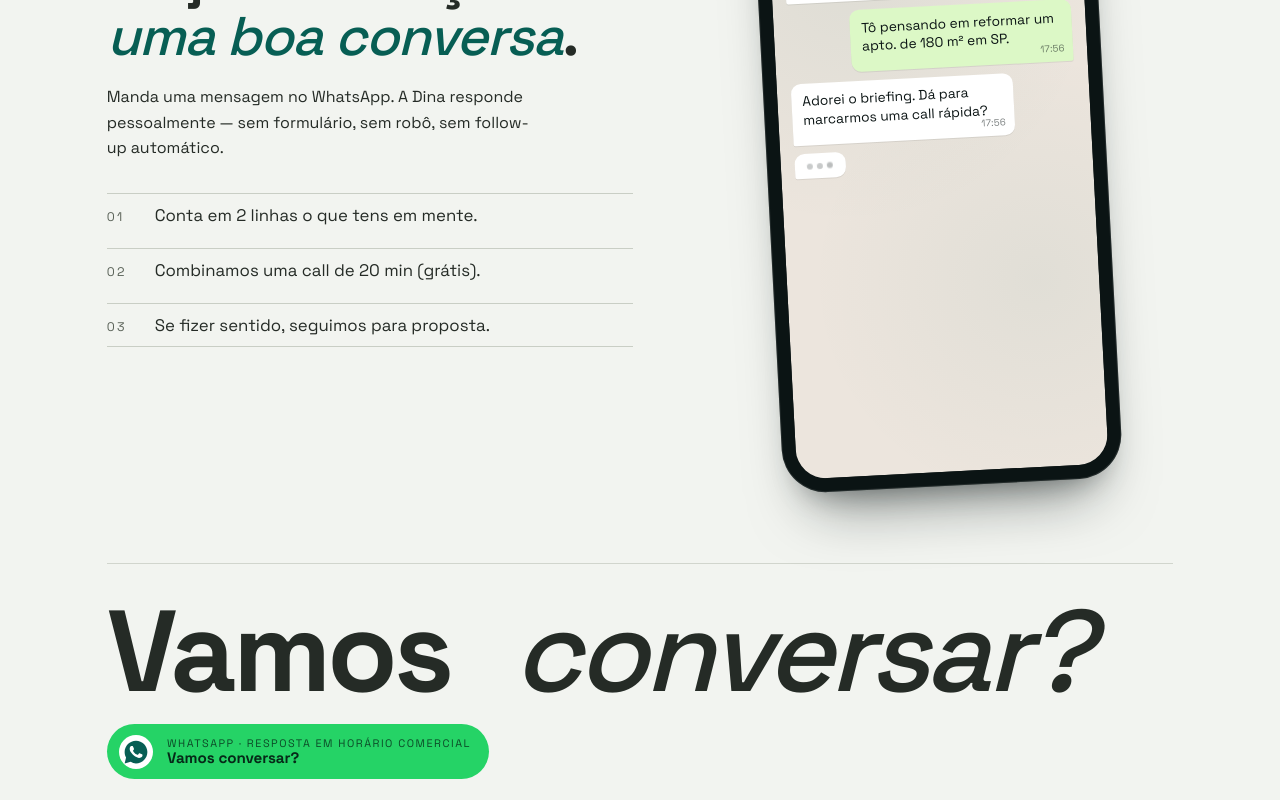
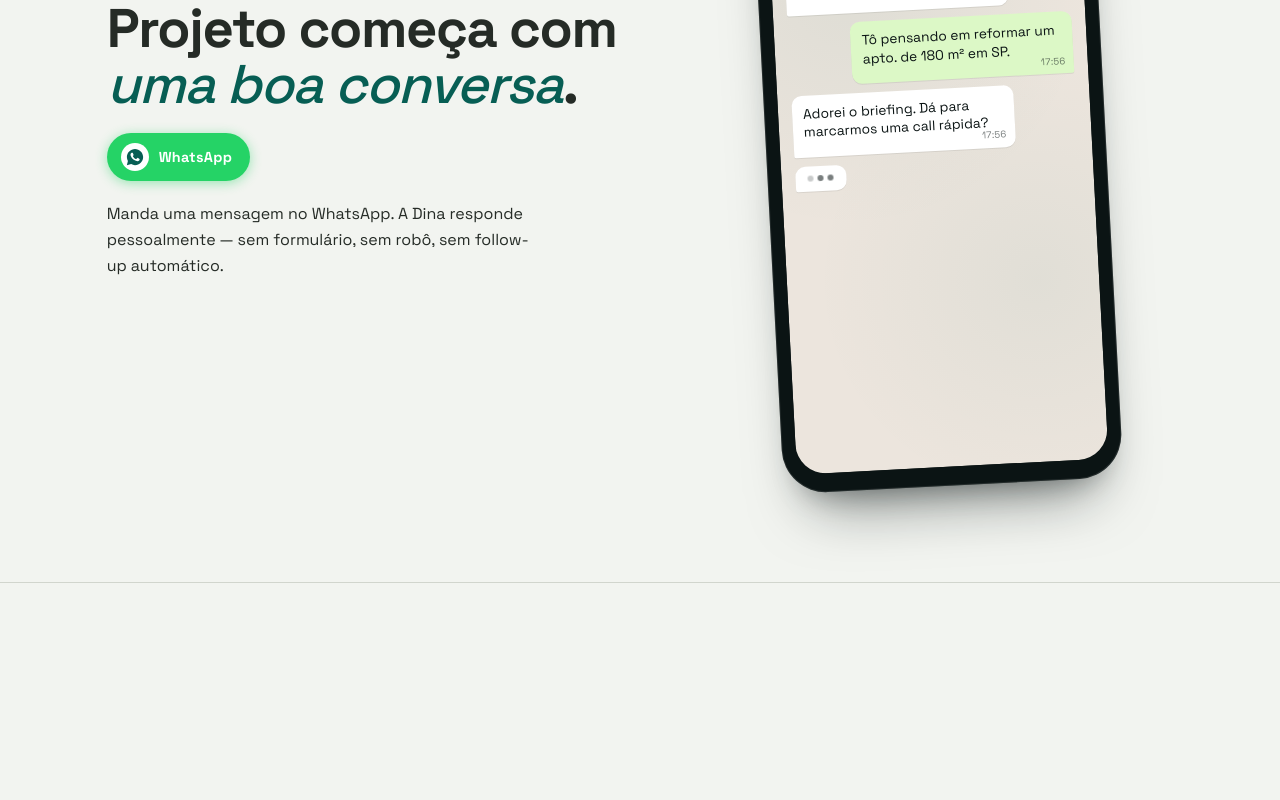
Before and after one commit to gamesferabr/DinaPita, a Vue app: page / in a window 1280 px wide. Shown: the part 360-1160 px from the top of the page. Built offline with nearby package versions, Linux system fonts and the light colour scheme.

Commit message:
modified:   src/components/ShowcaseVideoSection.vue

```diff
--- a/src/components/ShowcaseVideoSection.vue
+++ b/src/components/ShowcaseVideoSection.vue
@@ -5,8 +5,8 @@ import { contato } from "../data/siteContent.js";
 const props = defineProps({
   /** Link do WhatsApp (com mensagem pré-preenchida). Fallback para `siteContent`. */
   whatsappHref: { type: String, default: contato.whatsappUrl },
-  /** Texto do CTA gigante. */
-  ctaLabel: { type: String, default: "Vamos conversar?" },
+  /** Rótulo do botão de WhatsApp (coluna de texto). */
+  whatsappButtonLabel: { type: String, default: "WhatsApp" },
   /**
    * Mensagens encenadas no “telemóvel” — aparecem com delay progressivo,
    * simulando uma conversa real antes do CTA final.
@@ -95,25 +95,27 @@ function bubbleDelay(i) {
           Projeto começa com
           <em>uma boa conversa</em>.
         </h2>
+        <a
+          class="wa-showcase__wh-btn"
+          :href="whatsappHref"
+          target="_blank"
+          rel="noopener noreferrer"
+          :aria-label="`${whatsappButtonLabel}. Abre o WhatsApp numa nova janela.`"
+        >
+          <span class="wa-showcase__wh-btn-icon" aria-hidden="true">
+            <svg viewBox="0 0 32 32" fill="none" width="20" height="20">
+              <path
+                d="M16 3C8.82 3 3 8.82 3 16c0 2.29.6 4.45 1.64 6.32L3 29l6.88-1.81A12.93 12.93 0 0 0 16 29c7.18 0 13-5.82 13-13S23.18 3 16 3Zm7.21 17.94c-.3.85-1.73 1.63-2.42 1.73-.62.09-1.41.13-2.28-.14-.52-.16-1.2-.38-2.06-.76-3.63-1.58-5.99-5.31-6.17-5.55-.18-.24-1.47-1.96-1.47-3.74 0-1.78.93-2.65 1.27-3.01.34-.36.73-.45.97-.45.24 0 .49.0.7.01.22.01.52-.08.82.62.3.7 1.02 2.48 1.11 2.66.09.18.15.4.03.64-.12.24-.18.4-.36.62-.18.22-.38.49-.54.66-.18.18-.37.38-.16.74.2.36.91 1.5 1.95 2.43 1.34 1.19 2.47 1.56 2.83 1.74.36.18.57.15.79-.09.22-.24.91-1.06 1.15-1.43.24-.36.48-.3.82-.18.34.12 2.14 1.01 2.51 1.2.36.18.6.27.7.42.09.15.09.85-.22 1.69Z"
+                fill="currentColor"
+              />
+            </svg>
+          </span>
+          {{ whatsappButtonLabel }}
+        </a>
         <p class="wa-showcase__lead">
           Manda uma mensagem no WhatsApp. A Dina responde pessoalmente —
           sem formulário, sem robô, sem follow-up automático.
         </p>
-
-        <ul class="wa-showcase__facts" aria-label="Como funciona">
-          <li>
-            <span class="wa-showcase__fact-num">01</span>
-            <span>Conta em 2 linhas o que tens em mente.</span>
-          </li>
-          <li>
-            <span class="wa-showcase__fact-num">02</span>
-            <span>Combinamos uma call de 20 min (grátis).</span>
-          </li>
-          <li>
-            <span class="wa-showcase__fact-num">03</span>
-            <span>Se fizer sentido, seguimos para proposta.</span>
-          </li>
-        </ul>
       </div>
 
       <!-- “Telemóvel” com conversa a decorrer -->
@@ -165,37 +167,6 @@ function bubbleDelay(i) {
         </div>
       </div>
     </div>
-
-    <!-- CTA gigante inspirado em lusion / awwwards -->
-    <a
-      class="wa-cta"
-      :href="whatsappHref"
-      target="_blank"
-      rel="noopener"
-      :aria-label="`${ctaLabel} Abre uma nova conversa no WhatsApp.`"
-    >
-      <span class="wa-cta__line">
-        <span class="wa-cta__word" data-text="Vamos">Vamos</span>
-        <span class="wa-cta__word wa-cta__word--accent" data-text="conversar?">
-          conversar?
-        </span>
-      </span>
-
-      <span class="wa-cta__meta">
-        <span class="wa-cta__icon" aria-hidden="true">
-          <svg viewBox="0 0 32 32" fill="none" width="28" height="28">
-            <path
-              d="M16 3C8.82 3 3 8.82 3 16c0 2.29.6 4.45 1.64 6.32L3 29l6.88-1.81A12.93 12.93 0 0 0 16 29c7.18 0 13-5.82 13-13S23.18 3 16 3Zm7.21 17.94c-.3.85-1.73 1.63-2.42 1.73-.62.09-1.41.13-2.28-.14-.52-.16-1.2-.38-2.06-.76-3.63-1.58-5.99-5.31-6.17-5.55-.18-.24-1.47-1.96-1.47-3.74 0-1.78.93-2.65 1.27-3.01.34-.36.73-.45.97-.45.24 0 .49.0.7.01.22.01.52-.08.82.62.3.7 1.02 2.48 1.11 2.66.09.18.15.4.03.64-.12.24-.18.4-.36.62-.18.22-.38.49-.54.66-.18.18-.37.38-.16.74.2.36.91 1.5 1.95 2.43 1.34 1.19 2.47 1.56 2.83 1.74.36.18.57.15.79-.09.22-.24.91-1.06 1.15-1.43.24-.36.48-.3.82-.18.34.12 2.14 1.01 2.51 1.2.36.18.6.27.7.42.09.15.09.85-.22 1.69Z"
-              fill="currentColor"
-            />
-          </svg>
-        </span>
-        <span class="wa-cta__sub">
-          <small>WhatsApp · resposta em horário comercial</small>
-          <strong>{{ ctaLabel }}</strong>
-        </span>
-      </span>
-    </a>
   </section>
 </template>
 
@@ -258,49 +229,66 @@ function bubbleDelay(i) {
   color: var(--wa-green-ink);
 }
 
+.wa-showcase__wh-btn {
+  display: inline-flex;
+  align-items: center;
+  gap: 0.6rem;
+  margin: 0 0 1.25rem;
+  padding: 0.65rem 1.1rem 0.65rem 0.9rem;
+  font-family: var(--font-sans);
+  font-size: 0.9rem;
+  font-weight: 600;
+  letter-spacing: 0.02em;
+  text-decoration: none;
+  color: #fff;
+  background: var(--wa-green);
+  border: none;
+  border-radius: 999px;
+  box-shadow: 0 2px 12px color-mix(in srgb, var(--wa-green) 45%, transparent);
+  transition: background 0.2s ease, transform 0.2s ease, box-shadow 0.2s ease;
+  width: max-content;
+}
+
+.wa-showcase__wh-btn:hover,
+.wa-showcase__wh-btn:focus-visible {
+  background: color-mix(in srgb, var(--wa-green) 88%, #000);
+  transform: translateY(-1px);
+  box-shadow: 0 4px 16px color-mix(in srgb, var(--wa-green) 50%, transparent);
+  outline: none;
+}
+
+.wa-showcase__wh-btn-icon {
+  display: grid;
+  place-items: center;
+  width: 1.75rem;
+  height: 1.75rem;
+  border-radius: 50%;
+  background: #fff;
+  color: var(--wa-green-ink);
+}
+
 .wa-showcase__lead {
   font-size: clamp(1rem, 1.2vw, 1.12rem);
   line-height: 1.6;
   max-width: 42ch;
   color: var(--text);
-  margin: 0 0 2rem;
-}
-
-.wa-showcase__facts {
-  list-style: none;
-  padding: 0;
-  margin: 0;
-  display: grid;
-  gap: 0.75rem;
-}
-
-.wa-showcase__facts li {
-  display: grid;
-  grid-template-columns: 2.25rem 1fr;
-  align-items: baseline;
-  gap: 0.75rem;
-  padding: 0.5rem 0;
-  border-top: 1px solid color-mix(in srgb, var(--ash) 55%, transparent);
-}
-
-.wa-showcase__facts li:last-child {
-  border-bottom: 1px solid color-mix(in srgb, var(--ash) 55%, transparent);
-}
-
-.wa-showcase__fact-num {
-  font-family: var(--font-display);
-  font-size: 0.78rem;
-  letter-spacing: 0.18em;
-  color: var(--text-muted);
+  margin: 0 0 1.25rem;
 }
 
 /* ============================================================
  * Phone mock — lado direito
+ * Escondido abaixo de 900px (alinhado com a grelha a 2 colunas).
  * ========================================================== */
 .wa-showcase__phone-wrap {
-  display: flex;
-  justify-content: center;
-  perspective: 1200px;
+  display: none;
+}
+
+@media (min-width: 900px) {
+  .wa-showcase__phone-wrap {
+    display: flex;
+    justify-content: center;
+    perspective: 1200px;
+  }
 }
 
 .wa-showcase__phone {
@@ -335,9 +323,11 @@ function bubbleDelay(i) {
   height: 22px;
   background: #0b1414;
   border-radius: 0 0 18px 18px;
-  z-index: 3;
+  z-index: 2;
+  pointer-events: none;
 }
 
+/* Padding-top afinado: o “ilha”/notch não pode cobrir o nome (estava a sobrepor a coluna central) */
 .wa-showcase__phone-topbar {
   display: grid;
   grid-template-columns: auto 1fr auto;
@@ -345,7 +335,7 @@ function bubbleDelay(i) {
   gap: 0.8rem;
   background: var(--wa-green-ink);
   color: #fff;
-  padding: 0.9rem 0.9rem 0.8rem;
+  padding: 2.1rem 0.9rem 0.7rem;
   border-radius: 30px 30px 0 0;
   position: relative;
   z-index: 1;
@@ -364,17 +354,31 @@ function bubbleDelay(i) {
   font-size: 1rem;
 }
 
+.wa-showcase__phone-meta {
+  display: flex;
+  flex-direction: column;
+  align-items: flex-start;
+  justify-content: center;
+  gap: 0.06rem;
+  line-height: 1.12;
+  min-width: 0;
+}
+
 .wa-showcase__phone-meta strong {
   display: block;
   font-size: 0.88rem;
   font-weight: 500;
   letter-spacing: 0.01em;
+  margin: 0;
+  line-height: 1.15;
 }
 
 .wa-showcase__phone-meta small {
   display: block;
   font-size: 0.7rem;
   opacity: 0.75;
+  margin: 0;
+  line-height: 1.1;
 }
 
 .wa-showcase__phone-call {
@@ -392,7 +396,7 @@ function bubbleDelay(i) {
 
 .wa-showcase__phone-feed {
   position: relative;
-  height: calc(100% - 66px);
+  height: calc(100% - 5.25rem);
   background: var(--wa-paper);
   background-image:
     radial-gradient(
@@ -495,111 +499,6 @@ function bubbleDelay(i) {
   }
 }
 
-/* ============================================================
- * CTA gigante — inspirado em lusion / awwwards
- * ========================================================== */
-.wa-cta {
-  display: flex;
-  flex-direction: column;
-  gap: 1.2rem;
-  margin-top: clamp(3rem, 6vw, 5rem);
-  padding: clamp(1.5rem, 3vw, 2.2rem) 0 0;
-  border-top: 1px solid color-mix(in srgb, var(--ash) 45%, transparent);
-  color: var(--text);
-  text-decoration: none;
-  cursor: pointer;
-}
-
-.wa-cta__line {
-  display: flex;
-  flex-wrap: wrap;
-  gap: 0.4em 0.55em;
-  align-items: baseline;
-  font-family: var(--font-display);
-  font-weight: 600;
-  font-size: clamp(3rem, 9vw, 7.2rem);
-  line-height: 0.92;
-  letter-spacing: -0.035em;
-}
-
-.wa-cta__word {
-  position: relative;
-  display: inline-block;
-  overflow: hidden ;
-  transition: color 0.35s var(--ease);
-}
-
-.wa-cta__word::after {
-  content: attr(data-text);
-  position: absolute;
-  inset: 0;
-  color: var(--wa-green);
-  transform: translateY(102%);
-  transition: transform 0.55s var(--ease);
-}
-
-.wa-cta:hover .wa-cta__word,
-.wa-cta:focus-visible .wa-cta__word {
-  color: color-mix(in srgb, var(--text) 35%, transparent);
-}
-
-.wa-cta:hover .wa-cta__word::after,
-.wa-cta:focus-visible .wa-cta__word::after {
-  transform: translateY(0);
-}
-
-.wa-cta__word--accent {
-  font-style: italic;
-  font-weight: 500;
-  width: 60%;
-}
-
-.wa-cta__meta {
-  display: inline-flex;
-  align-items: center;
-  gap: 0.9rem;
-  align-self: flex-start;
-  padding: 0.65rem 1.1rem 0.65rem 0.75rem;
-  border-radius: 999px;
-  background: var(--wa-green);
-  color: #062918;
-  transition: transform 0.35s var(--ease);
-}
-
-.wa-cta:hover .wa-cta__meta,
-.wa-cta:focus-visible .wa-cta__meta {
-  transform: translateX(6px);
-}
-
-.wa-cta__icon {
-  display: grid;
-  place-items: center;
-  width: 34px;
-  height: 34px;
-  border-radius: 50%;
-  background: #fff;
-  color: var(--wa-green-ink);
-}
-
-.wa-cta__sub {
-  display: flex;
-  flex-direction: column;
-  line-height: 1.15;
-}
-
-.wa-cta__sub small {
-  font-size: 0.68rem;
-  letter-spacing: 0.14em;
-  text-transform: uppercase;
-  opacity: 0.8;
-}
-
-.wa-cta__sub strong {
-  font-size: 0.95rem;
-  font-weight: 600;
-  letter-spacing: -0.005em;
-}
-
 /* Reduced motion: tudo aparece de uma vez, sem tilt/typing */
 .wa-showcase.is-reduced .wa-showcase__phone {
   transform: none;
@@ -616,8 +515,4 @@ function bubbleDelay(i) {
   animation: none;
   opacity: 0.6;
 }
-
-.wa-showcase.is-reduced .wa-cta__word::after {
-  transition: none;
-}
 </style>
```
